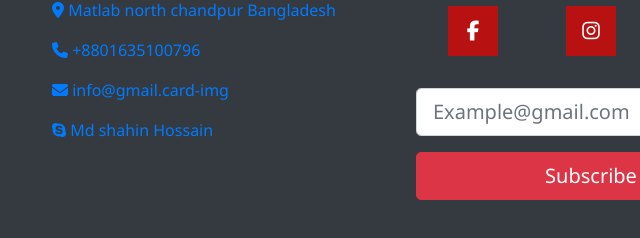
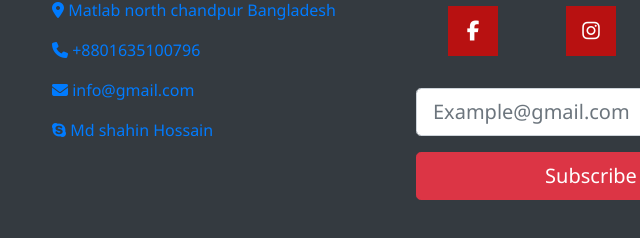
Before and after one commit to shahin360/BlogTemplate, a plain HTML site: page index.html in a window 1280 px wide. Shown: the part 4084-4322 px from the top of the page, 429-1069 px from the left. Drawn offline with Linux system fonts and the light colour scheme.

Commit message:
Update index.html

```diff
--- a/index.html
+++ b/index.html
@@ -546,7 +546,7 @@
                             <li class="nav-item"><a class="nav-link" href="#"><i class="fas fa-phone"></i>
                             +8801635100796</a></li>
                             <li class="nav-item"><a class="nav-link" href="#"><i class="fas fa-envelope"></i>
-                            info@gmail.card-img</a></li>
+                            info@gmail.com</a></li>
                             <li class="nav-item"><a class="nav-link" href="#"><i class="fab fa-skype"></i>
                             Md shahin Hossain</a></li>
                         </ul>
```
